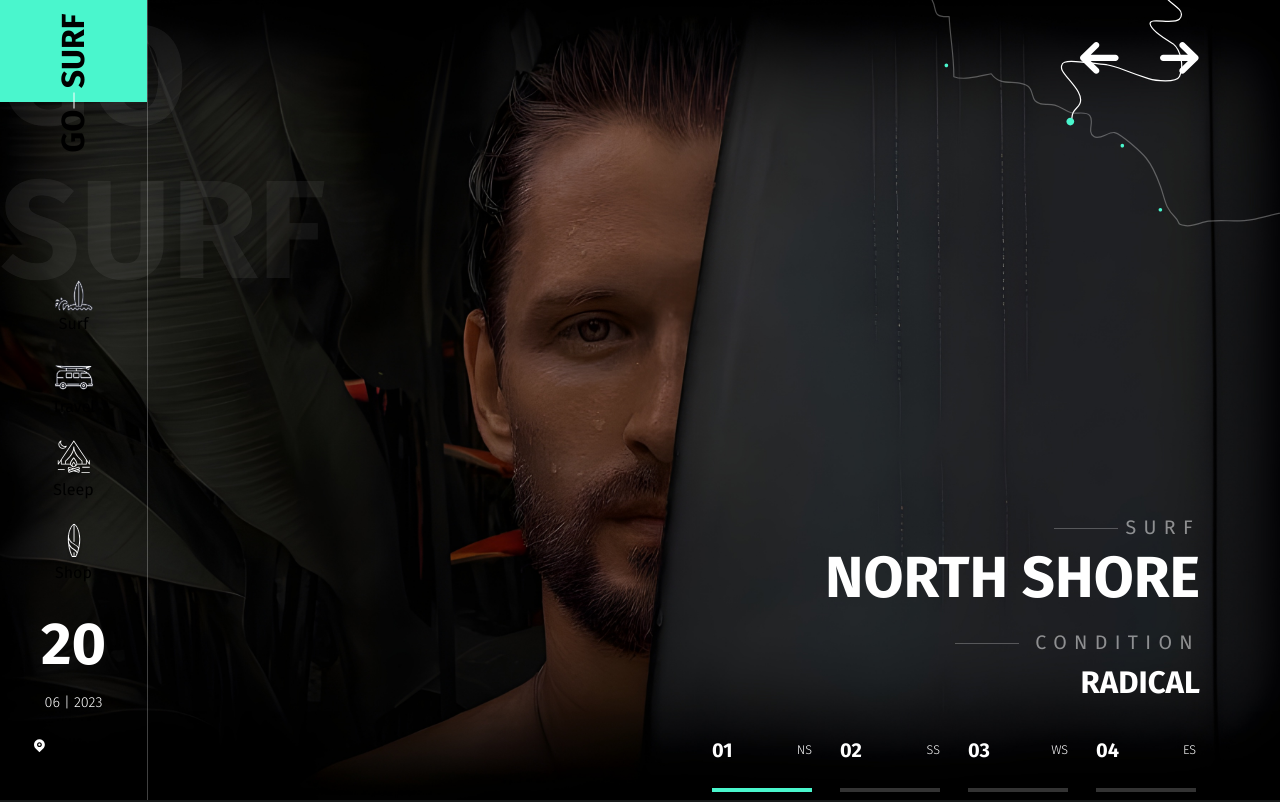
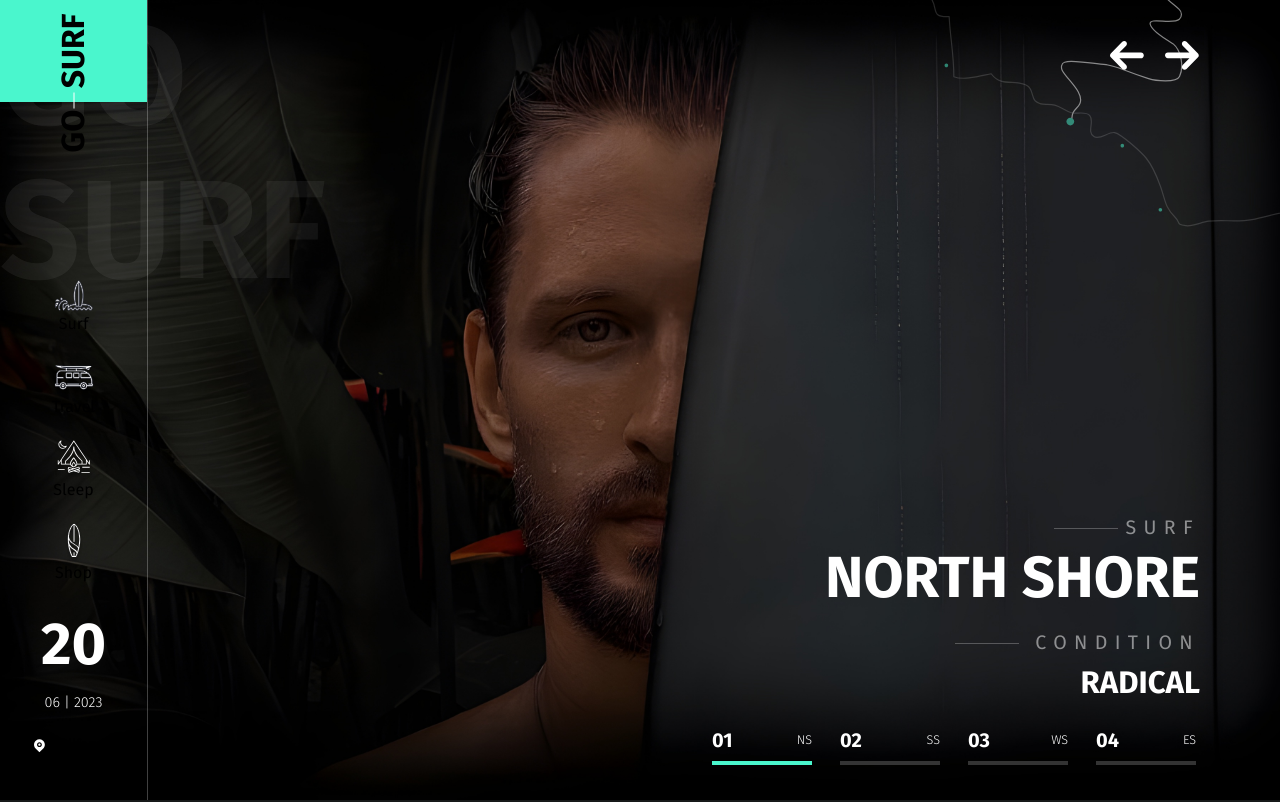
Before and after one commit to katysya/goSurf, a Next.js app: page / in a window 1280 px wide. Shown: the top 802 px of the page. Built offline with nearby package versions, Linux system fonts and the light colour scheme.

Commit message:
Редактирование адаптива

```diff
--- a/src/assets/styles/main.scss
+++ b/src/assets/styles/main.scss
@@ -31,8 +31,8 @@ body {
 }
 
 .navButton {
-  width: 60px;
-  height: 60px;
+  width: 50px;
+  height: 50px;
 
   img {
     width: 100%;
@@ -115,8 +115,8 @@ body {
 
 @media (max-width: 2200px) {
   .navButton {
-    width: 40px;
-    height: 40px;
+    width: 35px;
+    height: 35px;
   }
 
   .swiper {
--- a/src/components/Swipers/MainSwiper/MainSwiper.scss
+++ b/src/components/Swipers/MainSwiper/MainSwiper.scss
@@ -44,9 +44,11 @@
       }
     }
 
-    .swiper-pagination {
-      // bottom: 70px;
-      bottom: 86px;
+    .swiper-pagination-fraction,
+    .swiper-pagination-custom,
+    .swiper-horizontal > .swiper-pagination-bullets,
+    .swiper-pagination-bullets.swiper-pagination-horizontal {
+      bottom: 35px;
       right: 0;
     }
 
@@ -148,7 +150,7 @@
 
   &__bottom {
     position: absolute;
-    bottom: 35px;
+    bottom: 45px;
     right: 80px;
     display: flex;
     flex-direction: row;
@@ -190,7 +192,7 @@
 
 .animateMap {
   position: absolute;
-
+  opacity: 0.5;
   z-index: 20;
   top: 0;
   right: 0;
--- a/src/components/Swipers/MainSwiper/MainSwiper.tsx
+++ b/src/components/Swipers/MainSwiper/MainSwiper.tsx
@@ -39,7 +39,7 @@ export default function MainSwiper({ slides }: IInfo) {
 
   return (
     <section className="mainSwiper">
-      <div className="mainSwiper__navigation">
+      <div className="mainSwiper__navigation swiper__navigation">
         <button
           className="mainSwiper__navigation-btn navButton"
           onClick={() => swiperRef.current?.slidePrev()}
```
